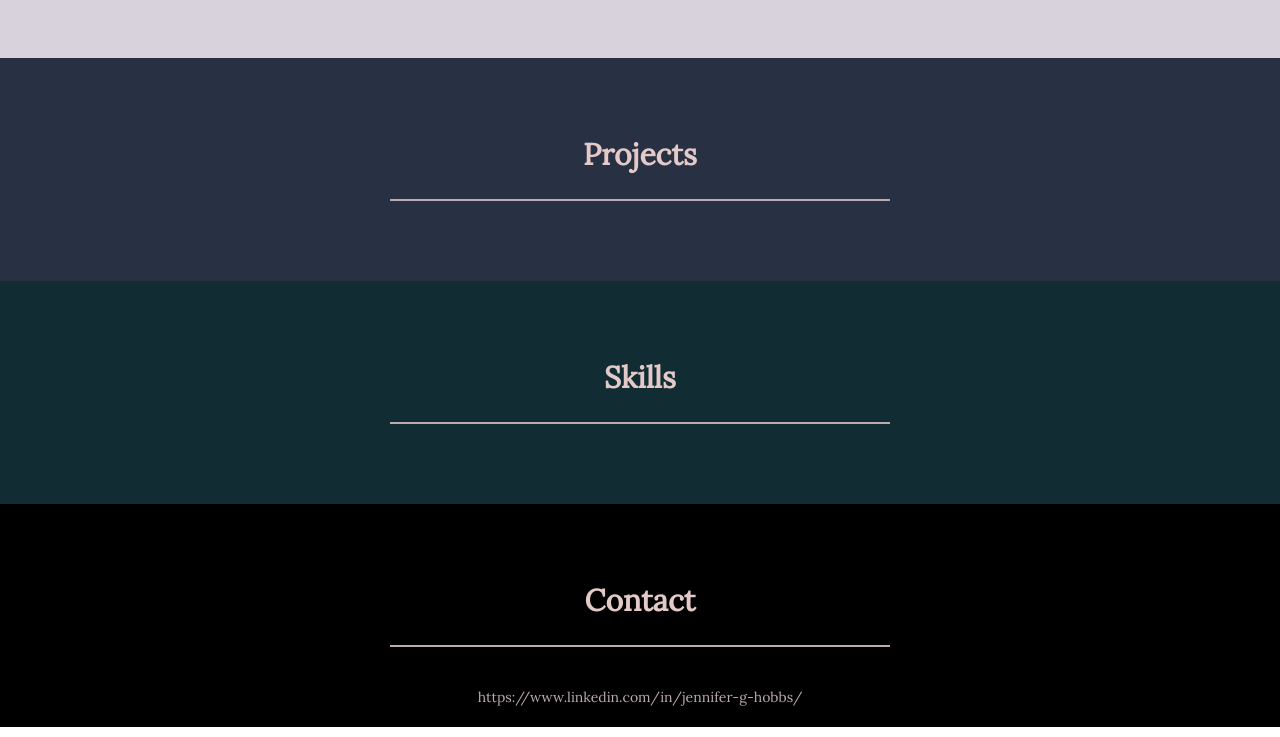
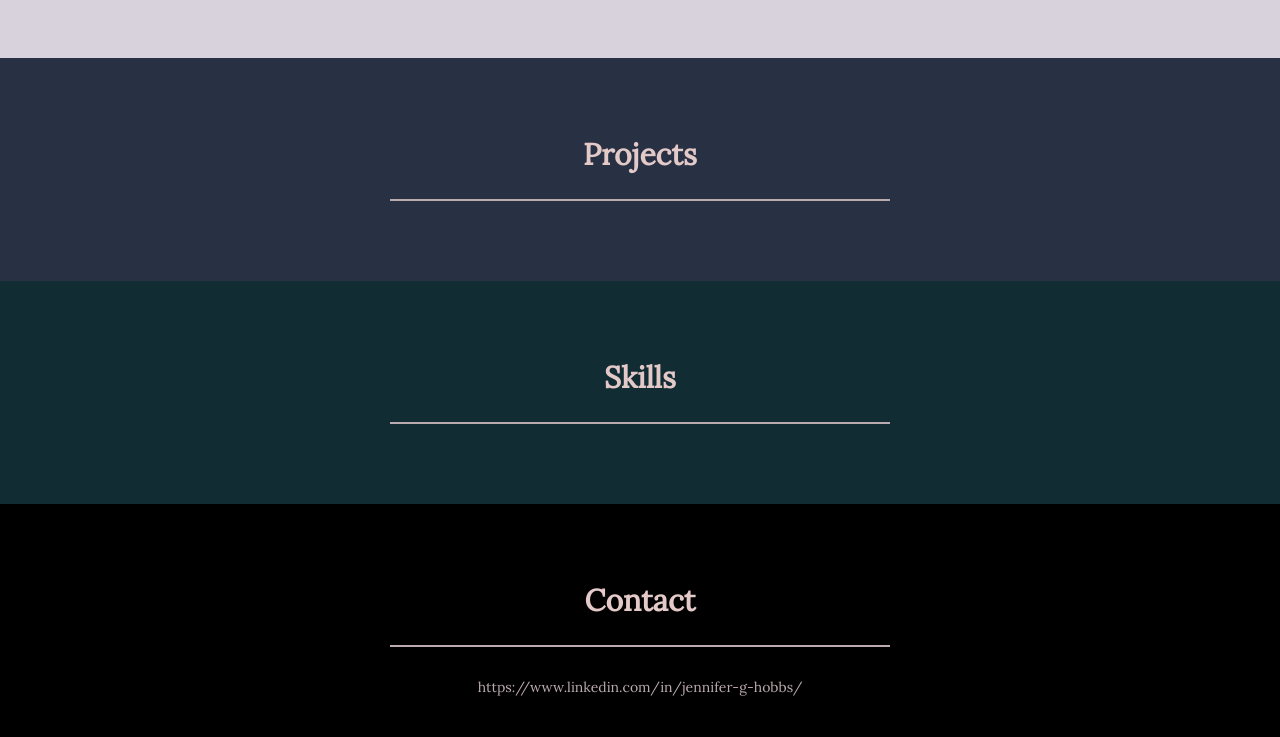
Before and after one commit to Jen-Hobbs/first-portfolio-website, a plain HTML site: page index.html in a window 1280 px wide. Shown: the part 854-1591 px from the top of the page. Drawn offline with nearby package versions, Linux system fonts and the light colour scheme; some packages are replaced by stand-ins of ours.

Commit message:
fixed linkedin link

```diff
--- a/CSS/stylesheet.css
+++ b/CSS/stylesheet.css
@@ -88,6 +88,10 @@ p{
 }
 .contact-nav{
     background-color: #000000;
+
+}
+h2.contact-nav{
+    padding-bottom: 30px;
 }
 
 a:hover{
@@ -102,9 +106,10 @@ a{
     color: #BCABAE;
     text-align: center;
     font-family: 'Lora', serif;
-    margin: -40px auto 0px;
-    padding-bottom: 20px;
+    background-color: black;
+    padding-bottom: 40px;
 }
+
 .education-line{
     width: 500px;
     margin: auto;
--- a/index.html
+++ b/index.html
@@ -36,6 +36,12 @@
   </div>
   </div>
   <div ng-view></div>
+  <div class="contact-nav"><h2 class="contact-nav">Contact<div class="line"></div></h2></div>
+
+      <div class="linkedin">
+        <a href="https://www.linkedin.com/in/jennifer-g-hobbs/">https://www.linkedin.com/in/jennifer-g-hobbs/</a>
+      </div>
+
 </body>
 
 </html>
--- a/templates/Home.htm
+++ b/templates/Home.htm
@@ -2,7 +2,3 @@
 <a href="#!Education"><h2 class="education-nav">Education<div class="education-line"></div></h2></div></a>
 <a href="#!Projects"><h2 class="projects-nav">Projects<div class="line"></div></h2></a>
 <a href="#!Skills"><h2 class="skills-nav">Skills<div class="line"></div></h2></a>
-<div class="contact-nav"><h2>Contact<div class="line"></div>
-</h2>
-    <div class="linkedin"><a href="https://www.linkedin.com/in/jennifer-g-hobbs/" >https://www.linkedin.com/in/jennifer-g-hobbs/</a></div>
-</div>
```
Also changed, not shown: templates/Education.htm (+0 -4 lines), templates/Projects.htm (+0 -4 lines), templates/Skills.htm (+0 -4 lines).
